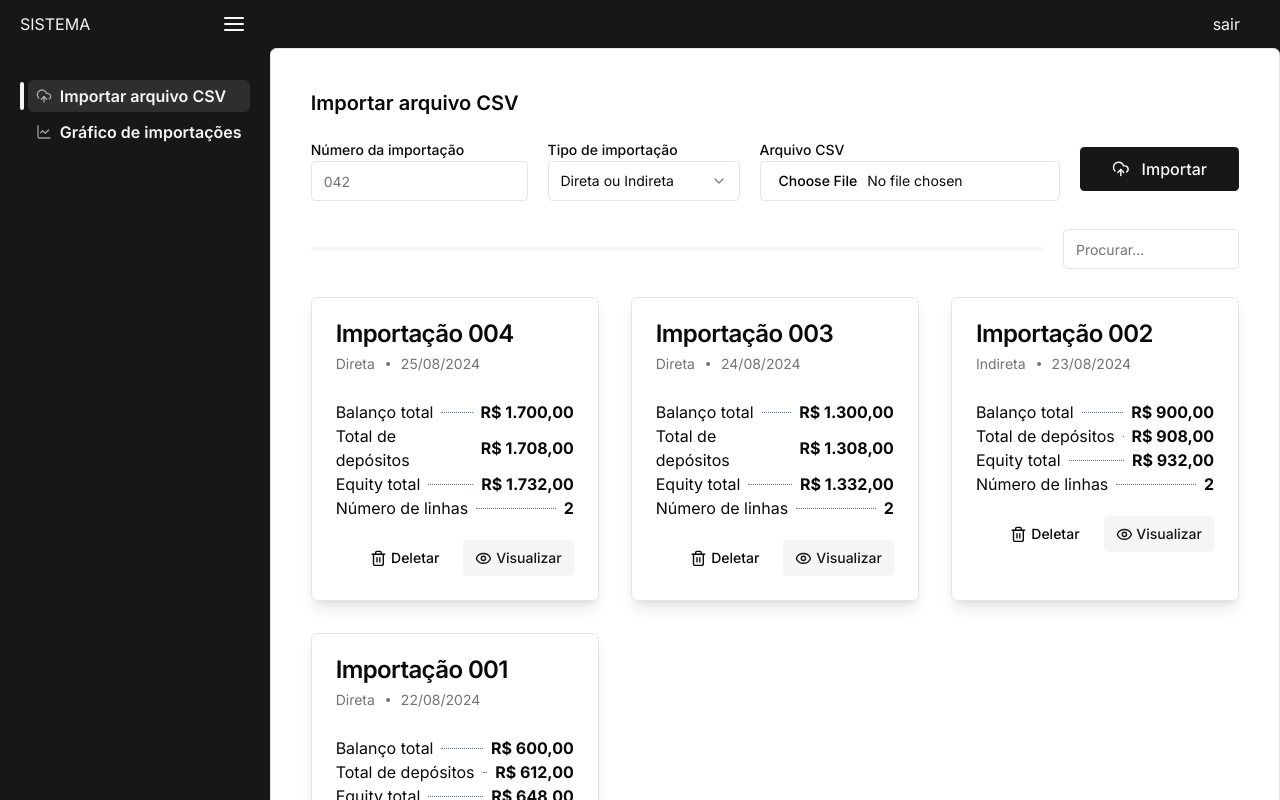
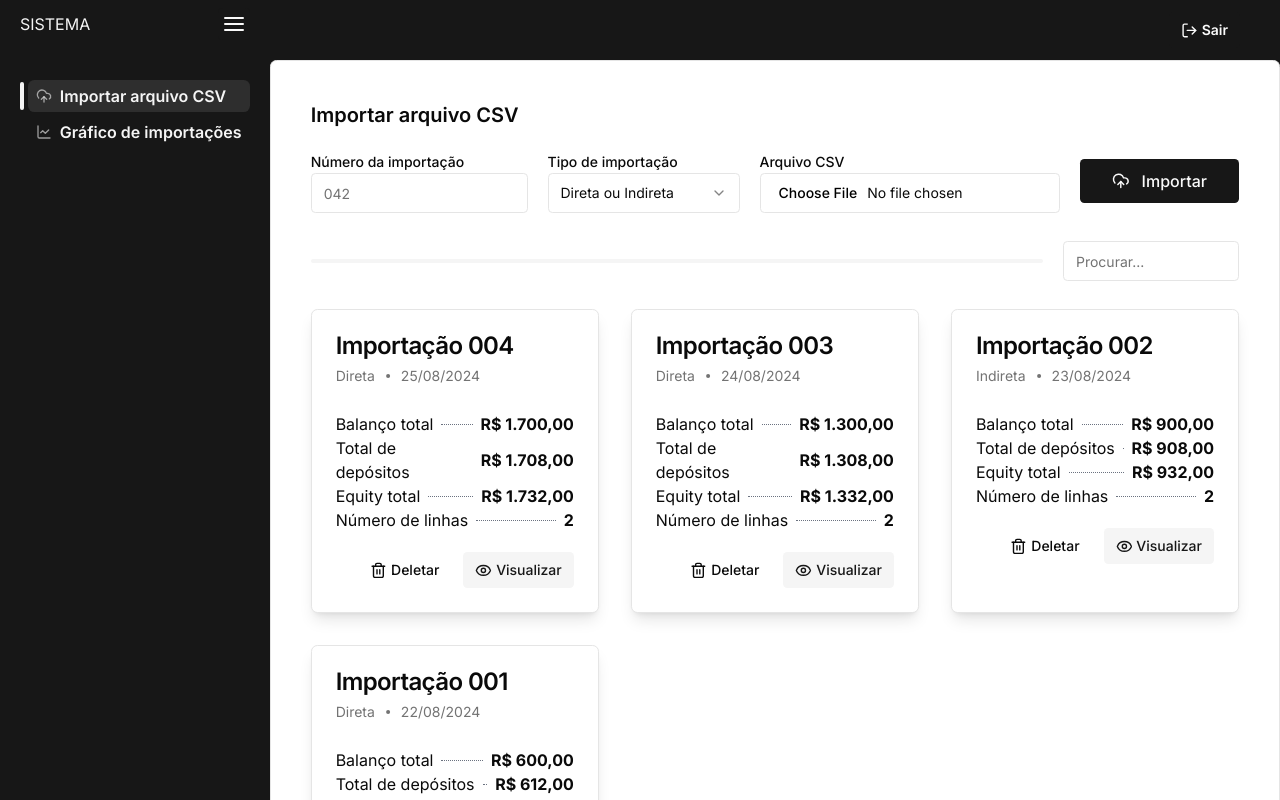
Before and after one commit to lppastor/import-csv, a Next.js app in the folder web-client/: page / in a window 1280 px wide. Shown: the top 800 px of the page. Built offline with nearby package versions, Linux system fonts and the light colour scheme.

Commit message:
feat(web): update "logout" button UI

```diff
--- a/web-client/src/components/main-header.tsx
+++ b/web-client/src/components/main-header.tsx
@@ -1,7 +1,16 @@
+import { LogOut } from 'lucide-react'
+import { Button } from './ui/button'
+
 export function MainHeader() {
   return (
     <header className='bg-secondary-foreground text-secondary w-full px-10 py-3 flex justify-end'>
-      <span>sair</span>
+      <Button
+        size='sm'
+        className='flex items-center justify-center gap-1 hover:bg-destructive/20 hover:text-destructive'
+      >
+        <LogOut size='1.2em' />
+        <span className='font-semibold leading-none'>Sair</span>
+      </Button>
     </header>
   )
 }
```
